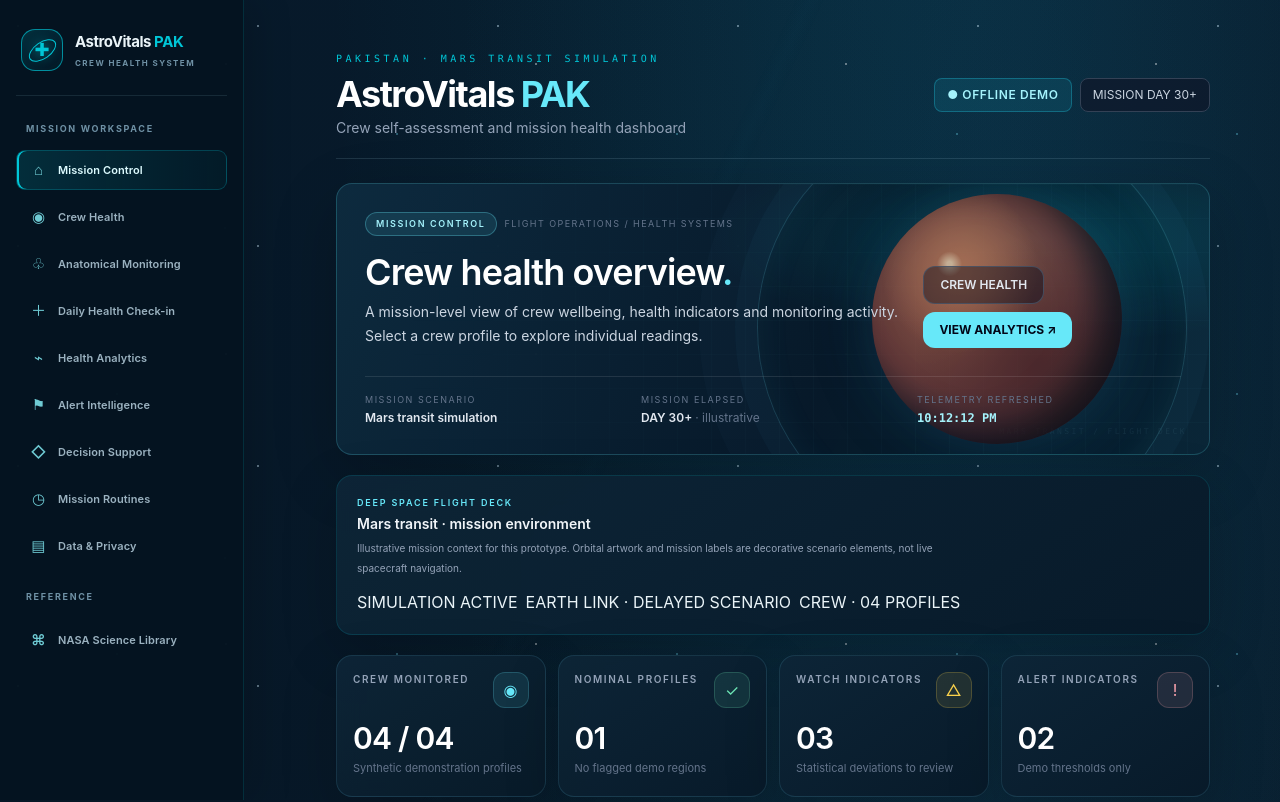
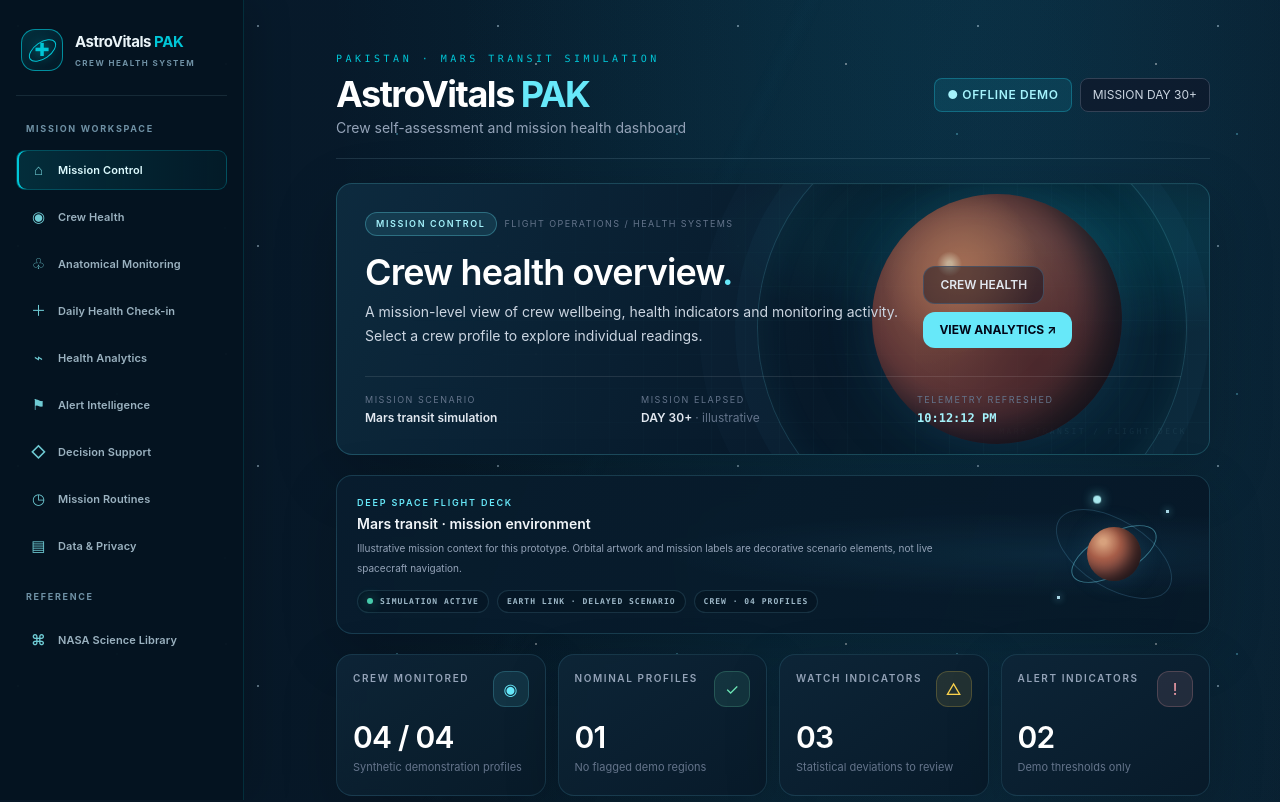
Before and after one commit to Qaisar-baloch/AstroVitals-PAK, a React (Vite) app: page / in a window 1280 px wide. Shown: the top 802 px of the page. Built offline with nearby package versions, Linux system fonts and the light colour scheme.

Commit message:
Style orbital mission strip and anatomy flight-deck frame

```diff
--- a/src/index.css
+++ b/src/index.css
@@ -329,3 +329,62 @@ button { font: inherit; }
 @media (prefers-reduced-motion: reduce) {
   .mc-hero::after { animation: none; }
 }
+
+
+/* Phase 9: compact orbital telemetry artwork for the Mission Control flight deck */
+.mission-orbit-strip {
+  border-color: rgba(91,190,216,.2);
+  background:
+    radial-gradient(ellipse at 82% 50%, rgba(42,132,174,.13), transparent 38%),
+    linear-gradient(110deg, rgba(8,29,46,.97), rgba(7,24,39,.92));
+}
+.mission-chip {
+  display:inline-flex; align-items:center; gap:7px;
+  border:1px solid rgba(104,179,202,.18); border-radius:999px;
+  padding:6px 9px; color:#9db8c8; background:rgba(3,16,28,.38);
+  font:700 8px ui-monospace, SFMono-Regular, Consolas, monospace; letter-spacing:1px;
+}
+.mission-chip i {
+  width:6px; height:6px; border-radius:50%; background:#4bd5b3;
+  box-shadow:0 0 9px rgba(75,213,179,.65); animation:mission-signal-pulse 2.4s ease-in-out infinite;
+}
+.mission-orbit-art {
+  position:relative; width:150px; height:116px; justify-self:center;
+  display:grid; place-items:center; isolation:isolate;
+}
+.orbit-planet {
+  position:absolute; width:54px; height:54px; border-radius:50%;
+  background:radial-gradient(circle at 30% 27%,#d7a17d 0 5%,#a85e49 32%,#623c3d 70%,#1a2739 100%);
+  box-shadow:inset -10px -6px 14px rgba(0,0,0,.55),0 0 24px rgba(70,150,188,.18);
+}
+.orbit-ring { position:absolute; width:94px; height:42px; border:1px solid rgba(106,208,227,.48); border-radius:50%; transform:rotate(-28deg); }
+.orbit-ring-two { width:130px; height:68px; transform:rotate(32deg); border-color:rgba(89,160,200,.25); }
+.orbit-moon {
+  position:absolute; width:8px; height:8px; border-radius:50%; background:#a9e9ef;
+  box-shadow:0 0 12px rgba(117,228,239,.9); animation:mission-orbit 9s linear infinite;
+}
+.orbit-cross { position:absolute; width:3px; height:3px; background:#a8d7e6; box-shadow:0 0 7px #73d6e7; }
+.orbit-cross-one { top:14px; right:20px; }
+.orbit-cross-two { bottom:13px; left:18px; }
+@keyframes mission-orbit { from { transform:rotate(0deg) translateX(57px) rotate(0deg); } to { transform:rotate(360deg) translateX(57px) rotate(-360deg); } }
+@keyframes mission-signal-pulse { 0%,100% { opacity:.65; } 50% { opacity:1; box-shadow:0 0 13px rgba(75,213,179,.9); } }
+@media (max-width:640px) {
+  .mission-orbit-art { position:absolute; right:-12px; top:4px; width:116px; height:92px; opacity:.5; transform:scale(.82); transform-origin:top right; }
+  .mission-orbit-strip { padding-right:12px; }
+}
+@media (prefers-reduced-motion:reduce) {
+  .orbit-moon,.mission-chip i { animation:none; }
+}
+
+/* Anatomy viewer receives a subtle flight-deck frame without obscuring atlas controls. */
+.anatomy-viewport, .real-anatomy-viewport {
+  position:relative;
+}
+.real-anatomy-viewport::after {
+  content:"ATLAS VIEWPORT  /  REFERENCE MODEL";
+  position:absolute; z-index:5; left:12px; top:10px;
+  padding:5px 7px; border:1px solid rgba(97,191,211,.2);
+  border-radius:5px; background:rgba(4,18,30,.72);
+  color:rgba(169,211,224,.62); font:7px ui-monospace, SFMono-Regular, Consolas, monospace;
+  letter-spacing:1.4px; pointer-events:none;
+}
```
